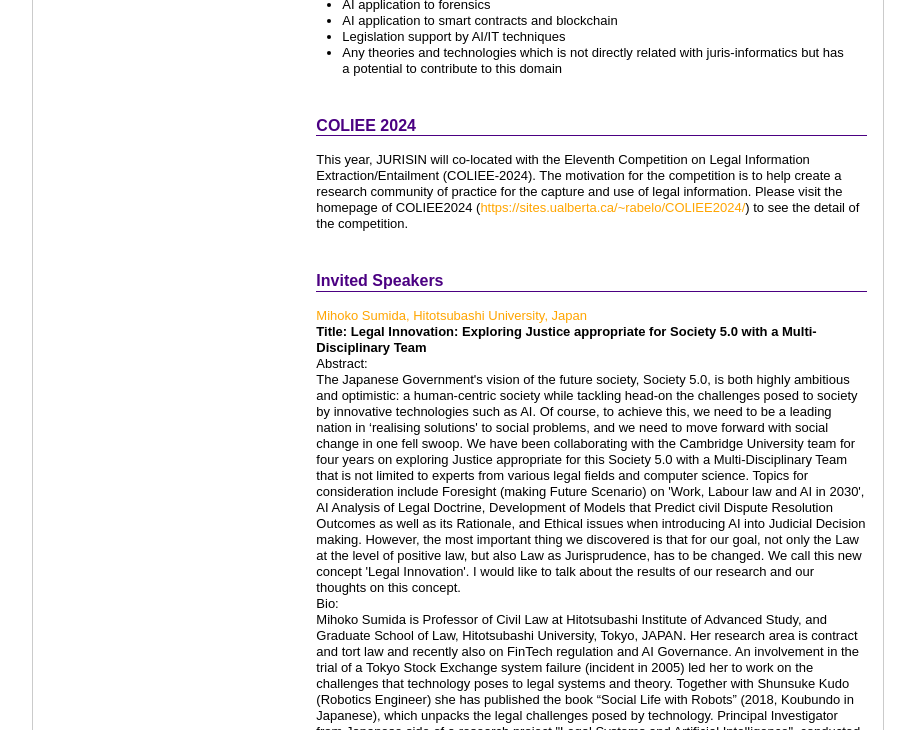
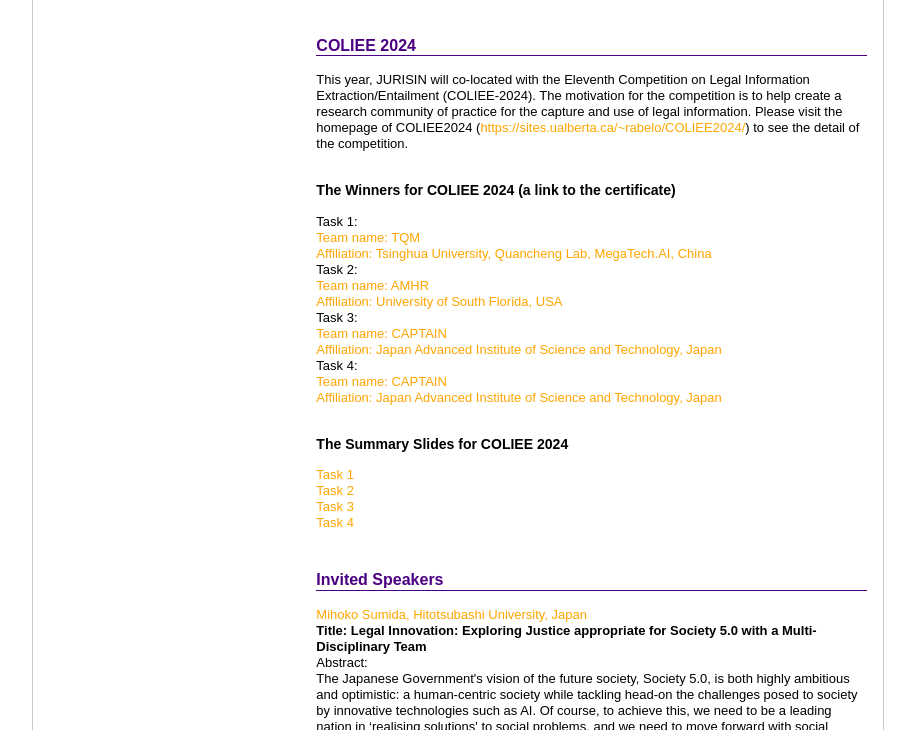
Before and after one commit to JurisInformaticsCenter/jurisin2024, a plain HTML site: page index.htm in a window 1280 px wide. Shown: the part 1454-2184 px from the top of the page, without its empty margins (208-1123 px from the left). Drawn offline with Linux system fonts and the light colour scheme.

Commit message:
Update index.htm

```diff
--- a/index.htm
+++ b/index.htm
@@ -131,15 +131,10 @@
 </font>
 <br><br>
 <font color="red">
-We put the certificates of winners for COLIEE 2024. The winners are:
-<br>
-Task 1: <a href="https://jurisinformaticscenter.github.io/jurisin2024/2024award_certificate_task1.pdf">Team name: TQM, Affiliation: Tsinghua University, Quancheng Lab, MegaTech.AI, China</a>
-<br>
-Task 2: <a href="https://jurisinformaticscenter.github.io/jurisin2024/2024award_certificate_task2.pdf">Team name: AMHR, Affiliation: University of South Florida, USA</a>
-<br>
-Task 3: <a href="https://jurisinformaticscenter.github.io/jurisin2024/2024award_certificate_task3.pdf">Team name: CAPTAIN, Affiliation: Japan Advanced Institute of Science and Technology, Japan</a>
-<br>
-Task 4: <a href="https://jurisinformaticscenter.github.io/jurisin2024/2024award_certificate_task4.pdf">Team name: CAPTAIN, Affiliation: Japan Advanced Institute of Science and Technology, Japan</a>
+We announce the winners for COLIEE 2024 <a href="#COLIEE">here</a>.
+</font>
+<font color="red">
+We put summary slides for COLIEE 2024 <a href="#COLIEE">here</a>.
 </font>
 <br>
 
@@ -230,6 +225,41 @@
 This year, JURISIN will co-located with the Eleventh Competition on Legal Information Extraction/Entailment (COLIEE-2024). The motivation for the competition is to help create a research community of practice for the capture and use of legal information. Please visit the homepage of COLIEE2024
 (<a href="https://sites.ualberta.ca/~rabelo/COLIEE2024/">https://sites.ualberta.ca/~rabelo/COLIEE2024/</a>)
 to see the detail of the competition.
+<br><br>
+<h3> The Winners for COLIEE 2024 (a link to the certificate)</h3>
+Task 1:<br>
+<a href="https://jurisinformaticscenter.github.io/jurisin2024/2024award_certificate_task1.pdf">
+Team name: TQM<br>
+Affiliation: Tsinghua University, Quancheng Lab, MegaTech.AI, China</a>
+<br>
+Task 2:<br>
+<a href="https://jurisinformaticscenter.github.io/jurisin2024/2024award_certificate_task2.pdf">
+Team name: AMHR<br>
+Affiliation: University of South Florida, USA</a>
+<br>
+Task 3:<br>
+<a href="https://jurisinformaticscenter.github.io/jurisin2024/2024award_certificate_task3.pdf">
+Team name: CAPTAIN<br>
+Affiliation: Japan Advanced Institute of Science and Technology, Japan</a>
+<br>
+Task 4:<br>
+<a href="https://jurisinformaticscenter.github.io/jurisin2024/2024award_certificate_task4.pdf">
+Team name: CAPTAIN<br>
+Affiliation: Japan Advanced Institute of Science and Technology, Japan</a>
+<br><br>
+<h3> The Summary Slides for COLIEE 2024</h3>
+<a href="https://jurisinformaticscenter.github.io/jurisin2024/COLIEE2024_task1summary">
+Task 1</a>
+<br>
+<a href="https://jurisinformaticscenter.github.io/jurisin2024/COLIEE2024_task2summary">
+Task 2</a>
+<br>
+<a href="https://jurisinformaticscenter.github.io/jurisin2024/COLIEE2024_task3summary">
+Task 3</a>
+<br>
+<a href="https://jurisinformaticscenter.github.io/jurisin2024/COLIEE2024_task4summary">
+Task 4</a>
+<br>
 </div>
 
 <div class="block" id="Invited">
```
